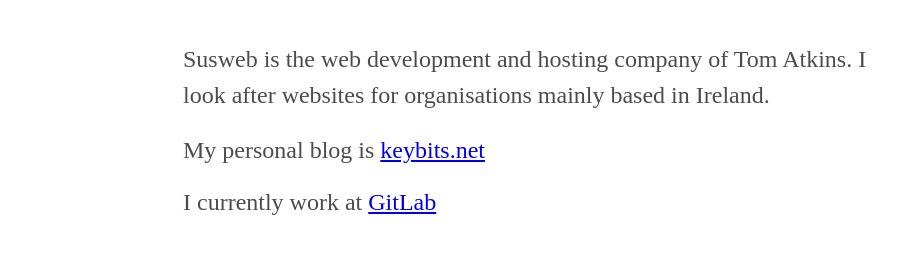
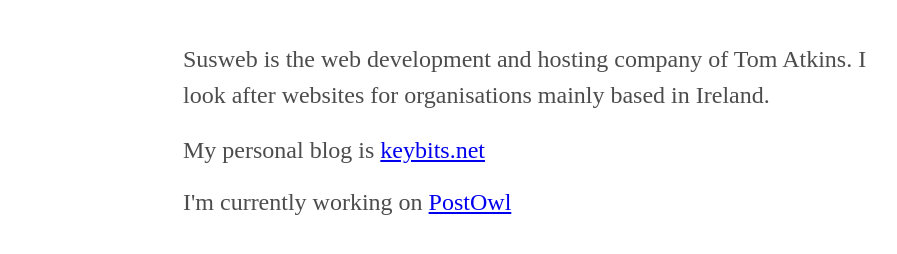
Before and after one commit to keybits/susweb.net, a plain HTML site: page index.html in a window 1280 px wide. Shown: the part 204-458 px from the top of the page, without its empty margins (97-994 px from the left). Drawn offline with nearby package versions, Linux system fonts and the light colour scheme.

Commit message:
Update currently working on

```diff
--- a/index.html
+++ b/index.html
@@ -23,7 +23,7 @@
             Susweb is the web development and hosting company of Tom Atkins. I look after websites for organisations mainly based in Ireland.
         </p>
         <p>My personal blog is <a href="https://www.keybits.net">keybits.net</a></p>
-        <p>I currently work at <a href="https://about.gitlab.com">GitLab</a></p>
+        <p>I'm currently working on <a href="https://www.postowl.com">PostOwl</a></p>
       </div>
     </div>
   </article>
```
